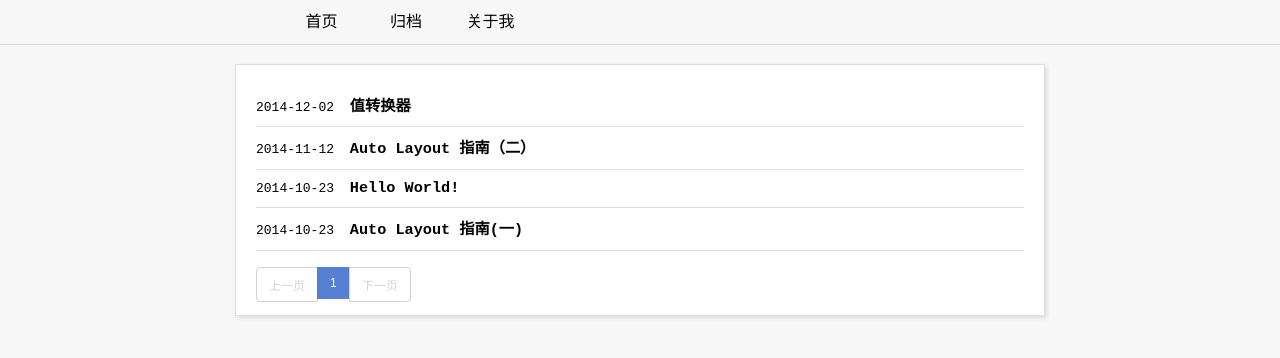
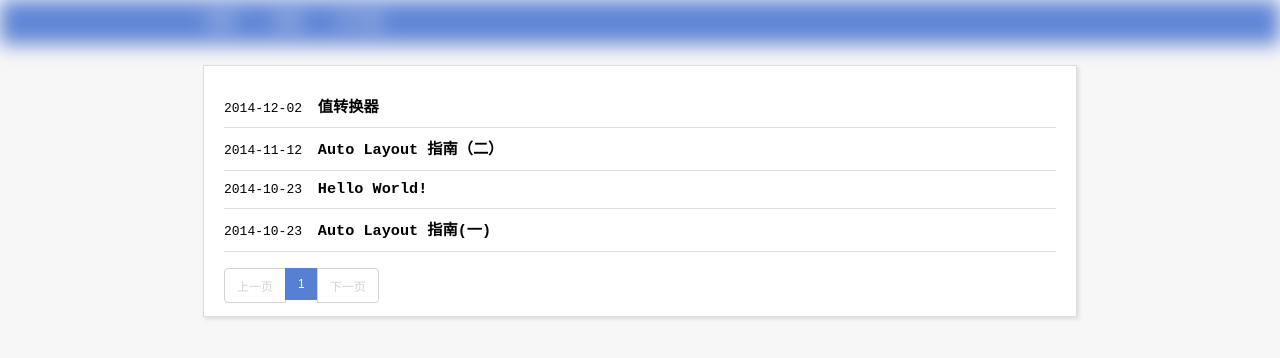
Before and after one commit to a732322918/a732322918.github.io, a Jekyll site: the page built from index.html, in a window 1280 px wide. Shown: the top 358 px of the page. Built offline with Jekyll 4.4.1, drawn with Linux system fonts in a browser that asks for light colours; the list of posts is cut into pages by our own code.

Commit message:
修改样式

```diff
--- a/css/main.css
+++ b/css/main.css
@@ -8,56 +8,54 @@ html body {
 }
 
 body {
-    font-family:Arial, Helvetica, sans-serif;
+    font-family:Arial,helvetica,sans-serif,"Microsoft Yahei";
     font-size:1em;
     background-color: rgba(232, 228, 228, 0.28);
 }
 
 .navigation-bar {
-    position: fixed;
+   /* position: fixed;*/
     top: 0;
     z-index: 1000;
     width: 100%;
     height: 44px;
-    /*    background-color: rgba(87, 127, 212, 1);*/
-    background-color:rgba(247, 247, 247, 1);
+    filter: blur(10px);
+    background-color: rgba(87, 127, 212, 0.95);
+/*    background-color:rgba(247, 247, 247, 1);*/
     border-bottom: 1px solid #d9d9d9;
+    display: inline-block;
 }
 
 .nav-items {
 
-    margin: auto;
-    text-align: center;
+/*    margin: auto;
+    text-align: center;*/
 
     height: 44px;
     width: 300px;
 }
 .navigation-bar li{
-    display:inline-block;
+    display:inline;
     line-height: 44px;
-    width:80px;
 }
+
 .navigation-bar li a {
-    color: black;
+    color: white;
+    padding: 14px;
     text-decoration: none;
 }
 .navigation-bar li a:hover {
-    text-decoration: underline;
-    text-decoration-color: black;
+    color: lightgray;
 }
 
 .content {
-    top:44px;
+    top:0px;
     padding: 20px;
     position: relative;
     background-color: white;
 }
 
-h2 {
-    margin: 20px 0px;
-    border-bottom: 1px solid lightgray;
-    padding-bottom: 2px;
-}
+/* table 相关 */
 
 table {
     border-collapse: collapse;
@@ -70,6 +68,11 @@ td, th {
     border-left: 1px solid lightblue;
 }
 
+h2 {
+    margin: 20px 0px;
+    padding-bottom: 2px;
+}
+
 h3 {
     margin: 20px 0px;
 }
@@ -80,6 +83,8 @@ p {
     word-wrap:break-word;
 }
 
+/* 提醒 */
+
 .note {
     padding:8px;
     text-indent:0em;
@@ -88,6 +93,7 @@ p {
     line-height: 1.5;
 }
 
+/* 提示 */
 
 .tip {
     padding:8px 8px;
@@ -96,9 +102,12 @@ p {
     border-radius: 2px;
 }
 
+/* 图片相关 */
+
 .img-section { text-align: center;}
 .sample-img { max-width:100%; /* 自适应 */}
 .sample-img:hover { box-shadow: 0px 0px 4px gray;}
+
 .tabs {
     margin:8px auto;
 }
@@ -125,6 +134,8 @@ p {
     background-color:lightblue;
     color:black;
 }
+
+/* 页码相关 */
 
 .pagination {
     margin: 8px 0px 20px 0px;
@@ -155,6 +166,7 @@ p {
     background-color: rgba(87, 127, 212, 1);
     border:1px solid rgba(87,127, 212, 1);
 }
+
 a.page {
     float: left;
     margin-left:-1px;
@@ -225,11 +237,12 @@ a.previous {
 @media screen and (min-width:601px) {
 
     .nav-items {
-	margin-left:20%;
+	margin-left:15%;
     }
+
     .content {
 	margin:20px auto;
-	width:60%;
+	width:65%;
 	border: 1px solid #ddd;
 	box-shadow:2px 2px 4px #ddd;
     }
```
